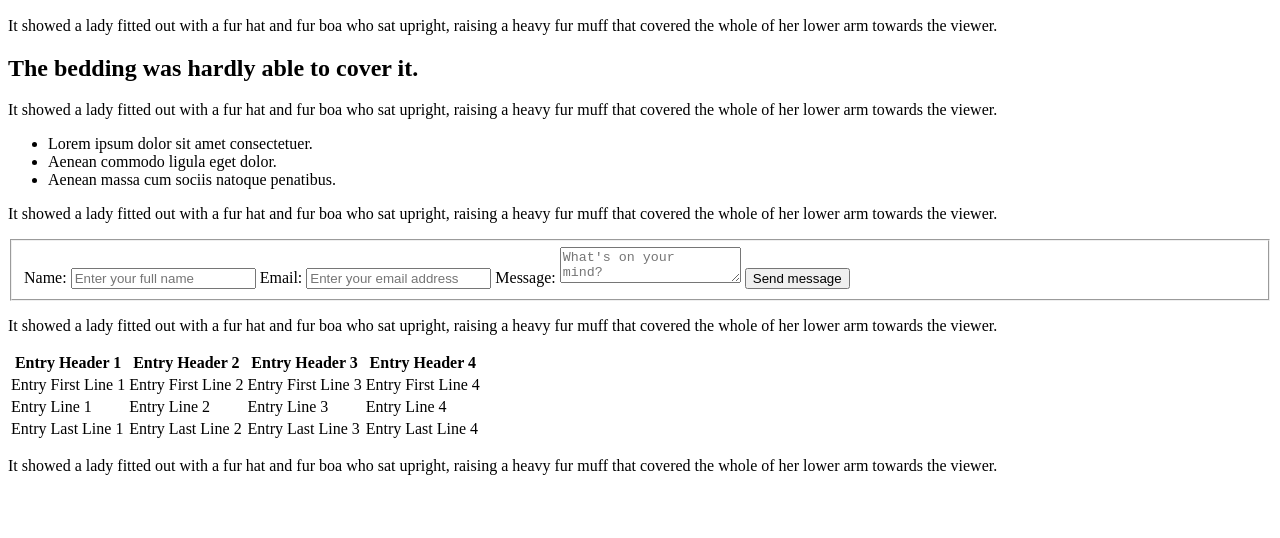
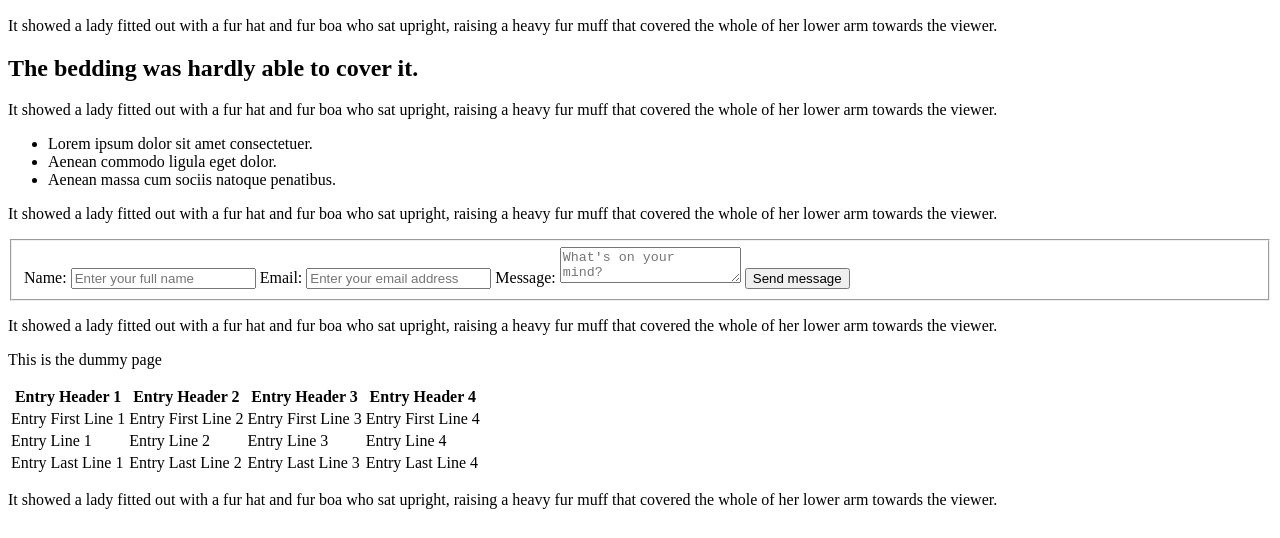
Before and after one commit to Mynozy/Test_Repo, a plain HTML site: page index.html in a window 1280 px wide. Shown: the part 262-800 px from the top of the page. Drawn offline with Linux system fonts and the light colour scheme.

Commit message:
Add p tag

```diff
--- a/index.html
+++ b/index.html
@@ -86,7 +86,7 @@ boa who sat upright, raising a heavy fur muff that
 covered the whole of her lower arm towards the
 viewer.</p>
 
-
+<p> This is the dummy page</p>
 <table class="data">
   <tr>
     <th>Entry Header 1</th>
```
